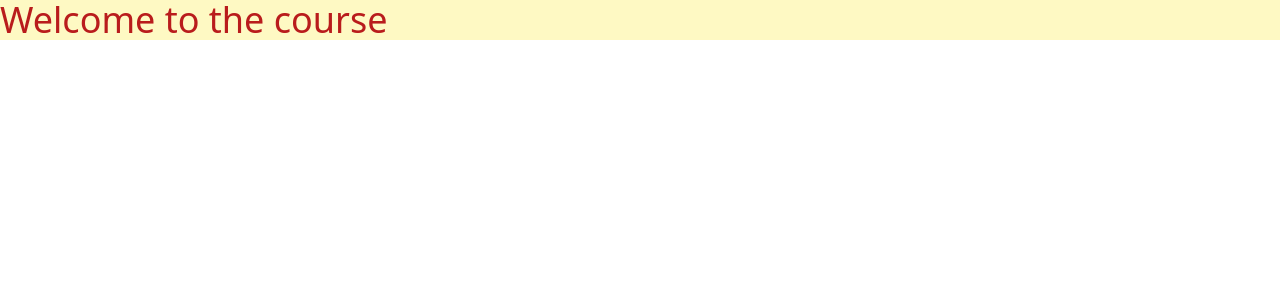
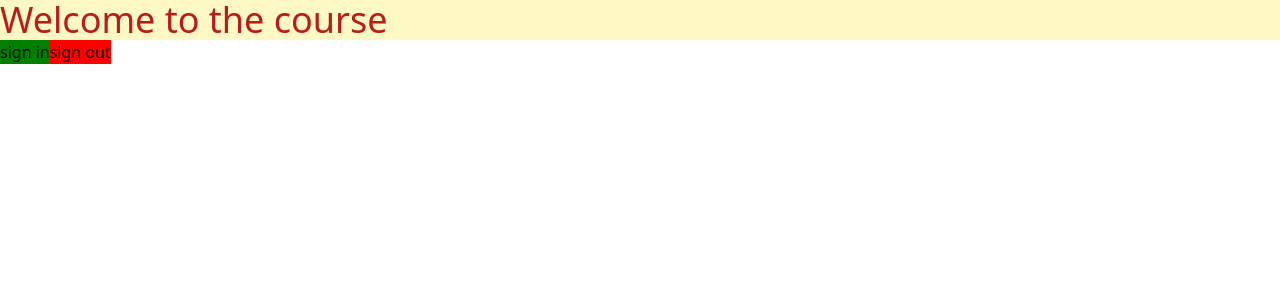
Before and after one commit to alialipoordev/nextjs-full-authentication, a Next.js app: page / in a window 1280 px wide. Shown: the top 300 px of the page. Built offline with nearby package versions, Linux system fonts and the light colour scheme; no server answers.

Commit message:
add next-auth

```diff
--- a/package.json
+++ b/package.json
@@ -12,6 +12,7 @@
     "mongodb": "^6.7.0",
     "mongoose": "^8.4.1",
     "next": "14.2.3",
+    "next-auth": "^4.24.7",
     "react": "^18",
     "react-dom": "^18"
   },
--- a/src/pages/_app.tsx
+++ b/src/pages/_app.tsx
@@ -1,6 +1,14 @@
 import "@/styles/globals.css";
 import type { AppProps } from "next/app";
+import { SessionProvider } from "next-auth/react";
 
-export default function App({ Component, pageProps }: AppProps) {
-  return <Component {...pageProps} />;
+export default function App({
+  Component,
+  pageProps: { session, ...pageProps },
+}: AppProps) {
+  return (
+    <SessionProvider session={session}>
+      <Component {...pageProps} />
+    </SessionProvider>
+  );
 }
--- /dev/null
+++ b/src/pages/api/auth/[...nextauth].ts
@@ -0,0 +1,23 @@
+import NextAuth from "next-auth";
+import FacebookProvider from "next-auth/providers/facebook";
+import GoogleProvider from "next-auth/providers/google";
+import GitHubProvider from "next-auth/providers/github";
+
+export default NextAuth({
+  providers: [
+    // OAuth authentication providers...
+    FacebookProvider({
+      clientId: process.env.FACEBOOK_ID as string,
+      clientSecret: process.env.FACEBOOK_SECRET as string,
+    }),
+    GoogleProvider({
+      clientId: process.env.GOOGLE_ID as string,
+      clientSecret: process.env.GOOGLE_SECRET as string,
+    }),
+
+    GitHubProvider({
+      clientId: process.env.GITHUB_ID as string,
+      clientSecret: process.env.GITHUB_SECRET as string,
+    }),
+  ],
+});
--- a/src/pages/index.tsx
+++ b/src/pages/index.tsx
@@ -1,9 +1,30 @@
+import { NextPageContext } from "next";
+import { getSession, useSession } from "next-auth/react";
+import { signIn, signOut } from "next-auth/react";
+
 export default function Home() {
+  const session = useSession();
+  console.log(session);
+
   return (
     <>
       <h1 className="text-red-700 text-4xl bg-yellow-100">
         Welcome to the course
       </h1>
+      <button onClick={() => signIn()} style={{ background: "green" }}>
+        sign in
+      </button>
+      <button onClick={() => signOut()} style={{ background: "red" }}>
+        sign out
+      </button>
     </>
   );
 }
+
+export async function getServerSideProps(context: NextPageContext) {
+  const session = await getSession(context);
+  console.log(session);
+  return {
+    props: {},
+  };
+}
```
Also changed, not shown: 1 other file (tests, documents, lock files or other folders).
